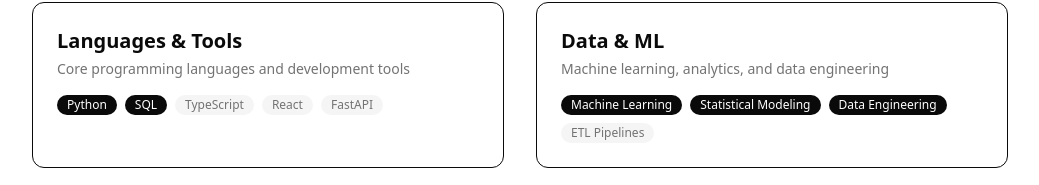
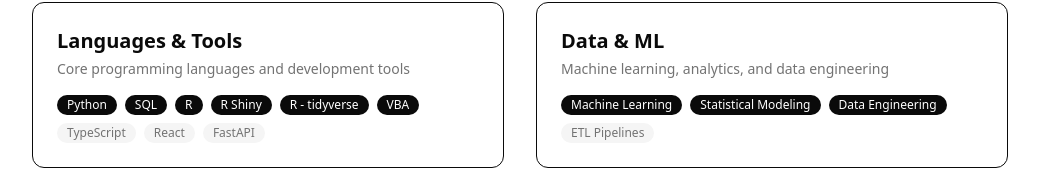
Before and after one commit to haighd/portfolio, a Next.js app: page /skills in a window 1280 px wide. Shown: the part 335-520 px from the top of the page, without its empty margins (120-1159 px from the left). Built offline with nearby package versions, Linux system fonts and the light colour scheme; no server answers.

Commit message:
fix: update docs overview and use explicit legend order
- Fix misleading docs overview that mentioned searchable/cross-links
- Use explicit array for legend order instead of Object.keys()

```diff
--- a/src/app/skills/page.tsx
+++ b/src/app/skills/page.tsx
@@ -34,6 +34,10 @@
     skills: [
       { name: "Python", proficiency: "expert" },
       { name: "SQL", proficiency: "expert" },
+      { name: "R", proficiency: "expert" },
+      { name: "R Shiny", proficiency: "expert" },
+      { name: "R - tidyverse", proficiency: "expert" },
+      { name: "VBA", proficiency: "expert" },
       { name: "TypeScript", proficiency: "advanced" },
       { name: "React", proficiency: "advanced" },
       { name: "FastAPI", proficiency: "advanced" },
@@ -114,7 +118,7 @@
       {/* Legend */}
       <div className="mt-8 flex items-center gap-4 text-sm text-muted-foreground">
         <span>Proficiency:</span>
-        {(Object.keys(proficiencyVariantMap) as Proficiency[]).map((level) => (
+        {(["expert", "advanced", "intermediate"] as Proficiency[]).map((level) => (
           <Badge key={level} variant={proficiencyVariantMap[level]}>
             {level.charAt(0).toUpperCase() + level.slice(1)}
           </Badge>
```
Also changed, not shown: 1 other file (tests, documents, lock files or other folders).
